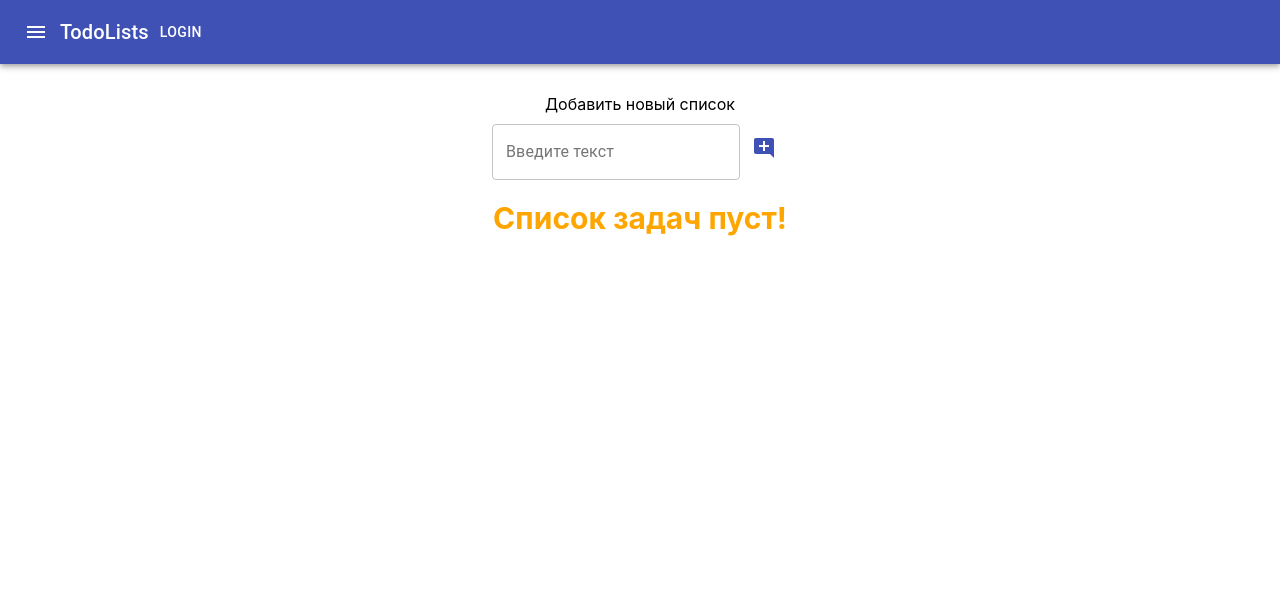
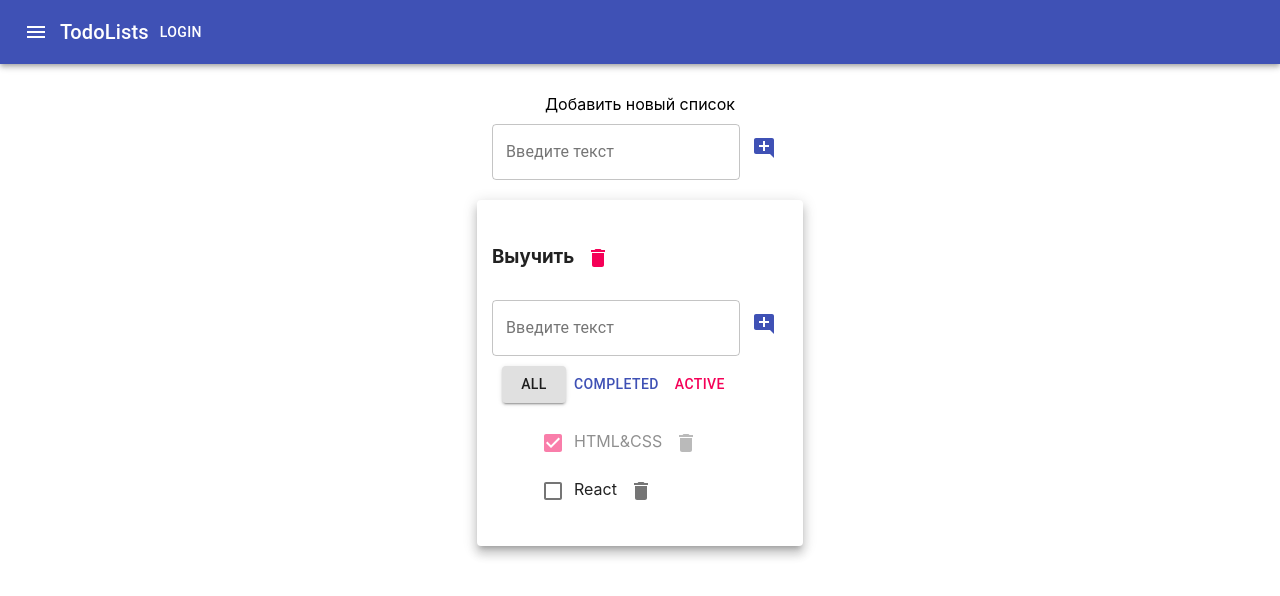
Before and after one commit to Crash2022/Samurai-TodoList, a React (Create React App) app: page / in a window 1280 px wide. Shown: the top 596 px of the page. Built offline with nearby package versions, Linux system fonts and the light colour scheme.

Commit message:
moving to other structure

```diff
--- a/src/AppWithRedux.tsx
+++ b/src/AppWithRedux.tsx
@@ -5,7 +5,7 @@ import './App.css';
 import {Todolist} from './components/Todolist';
 import {AddItemForm} from "./UI/AddItemForm";
 import {Menu} from "@material-ui/icons";
-import {addTodolistAC} from "./state/todolists-reducer";
+import {addTodolistAC, TodolistDomainType} from "./state/todolists-reducer";
 import {useDispatch, useSelector} from "react-redux";
 import {AppRootStateType} from "./state/store";
 import styles from './components/Todolist.module.css'
@@ -13,23 +13,21 @@ import styles from './components/Todolist.module.css'
 
 /*https://samuraitodo.herokuapp.com/*/
 
-export type FilterType = 'all' | 'active' | 'completed';
+// export type TasksListType = {
+//     [todolistId: string]: Array<TaskType>
+// }
 
-export type TaskListType = {
-    [todolistId: string]: Array<TaskType>
-}
-
-export type TodoListType = {
-    id: string
-    title: string
-    filter: FilterType
-}
-
-export type TaskType = {
-    id: string
-    title: string
-    isDone: boolean
-}
+// export type TodoListType = {
+//     id: string
+//     title: string
+//     filter: FilterType
+// }
+//
+// export type TaskType = {
+//     id: string
+//     title: string
+//     isDone: boolean
+// }
 
 export const AppWithRedux = React.memo(() => {
 
@@ -38,7 +36,7 @@ export const AppWithRedux = React.memo(() => {
     const MESSAGE_TODOS_END = 'Список задач пуст!';
 
     const dispatch = useDispatch();
-    const todolists = useSelector<AppRootStateType, Array<TodoListType>>(state => state.todolists);
+    const todolists = useSelector<AppRootStateType, Array<TodolistDomainType>>(state => state.todolists);
 
     // версия с импортом из другого файла
     //const todolists = useSelector<AppRootStateType, Array<TodoListType>>(todolistsReducer);
--- a/src/api/todolistsAPI.ts
+++ b/src/api/todolistsAPI.ts
@@ -6,10 +6,38 @@ const instance = axios.create({
     headers: {'API-KEY': '74a19bbb-094d-4af5-81dc-fc82431ac8a3'}
 })
 
-export type TodolistType = {
+export enum TaskStatuses {
+    New = 0,
+    InProgress = 1,
+    Completed = 2,
+    Draft = 3
+}
+
+export enum TaskPriorities {
+    Low = 0,
+    Middle = 1,
+    Hi = 2,
+    Urgently = 3,
+    Later = 4
+}
+
+export type TodolistAPIType = {
     id: string
     title: string
     addedDate: string
+    order: number
+}
+
+export type TaskAPIType = {
+    todoListId: string
+    id: string
+    title: string
+    status: TaskStatuses
+    priority: TaskPriorities
+    description: string
+    addedDate: string
+    startDate: string
+    deadline: string
     order: number
 }
 
@@ -39,20 +67,6 @@ type TasksResponseType = {
     totalCount: number
 }
 
-export type TaskAPIType = {
-    description: string
-    title: string
-    completed: boolean // ?
-    status: number
-    priority: number
-    startDate: string
-    deadline: string
-    id: string
-    todoListId: string
-    order: number
-    addedDate: string
-}
-
 export type TaskUpdateAPIType = {
     description?: string
     title?: string
@@ -66,14 +80,14 @@ export const todolistsAPI = {
     getTodolists() {
         return (
             instance
-                .get<Array<TodolistType>>('todo-lists', {})
+                .get<Array<TodolistAPIType>>('todo-lists', {})
                 .then(response => response.data)
         )
     },
     createTodolist(title: string) {
         return (
             instance
-                .post<TodolistsResponseType<{ item: TodolistType }>>
+                .post<TodolistsResponseType<{ item: TodolistAPIType }>>
                 ('todo-lists', {title: title}, {})
                 .then(response => response.data)
         )
--- a/src/components/Task.tsx
+++ b/src/components/Task.tsx
@@ -4,13 +4,13 @@ import styles from './Todolist.module.css'
 import {EditableSpan} from "../UI/EditableSpan";
 import {Checkbox, IconButton} from "@material-ui/core";
 import {Delete} from "@material-ui/icons";
-import {TaskType} from "../AppWithRedux";
 import {changeTaskStatusAC, changeTaskTitleAC, removeTaskAC} from "../state/tasks-reducer";
 import {useDispatch} from "react-redux";
+import {TaskAPIType} from "../api/todolistsAPI";
 
 export type TaskPropsType = {
     todolistId: string
-    task: TaskType
+    task: TaskAPIType
 }
 
 export const Task = React.memo((props: TaskPropsType) => {
@@ -33,8 +33,8 @@ export const Task = React.memo((props: TaskPropsType) => {
     },[props.todolistId, props.task.id])
 
     return (
-        <li key={v1()} className={props.task.isDone ? styles.isDoneTask : ''}>
-            <Checkbox checked={props.task.isDone}
+        <li key={v1()} className={props.task.status ? styles.isDoneTask : ''}>
+            <Checkbox checked={props.task.status}
                       onChange={changeStatusHandler}
             />
             <EditableSpan title={props.task.title}
--- a/src/components/Todolist.tsx
+++ b/src/components/Todolist.tsx
@@ -4,12 +4,12 @@ import {AddItemForm} from "../UI/AddItemForm";
 import {EditableSpan} from "../UI/EditableSpan";
 import {Button, IconButton} from "@material-ui/core";
 import {Delete} from "@material-ui/icons";
-import {FilterType, TaskType} from "../AppWithRedux";
 import {addTaskAC} from "../state/tasks-reducer";
 import {useDispatch, useSelector} from "react-redux";
 import {AppRootStateType} from "../state/store";
 import {Task} from "./Task";
 import {changeTodolistFilterAC, changeTodolistTitleAC, removeTodolistAC} from "../state/todolists-reducer";
+import {TaskAPIType} from "../api/todolistsAPI";
 
 export type TodolistPropsType = {
     todolistId: string
@@ -22,7 +22,7 @@ export const Todolist = React.memo((props: TodolistPropsType) => {
     console.log('todolist')
 
     const dispatch = useDispatch();
-    const tasksObj = useSelector<AppRootStateType, Array<TaskType>>(state => state.tasks[props.todolistId]);
+    const tasksObj = useSelector<AppRootStateType, Array<TaskAPIType>>(state => state.tasks[props.todolistId]);
 
     const MESSAGE_TASKS_END = 'Задания выполнены';
 
@@ -45,10 +45,10 @@ export const Todolist = React.memo((props: TodolistPropsType) => {
     let filteredTasks = tasksObj;
 
     if (props.filter === 'active') {
-        filteredTasks = filteredTasks.filter(f => !f.isDone);
+        filteredTasks = filteredTasks.filter(f => !f.status);
     }
     if (props.filter === 'completed') {
-        filteredTasks = filteredTasks.filter(f => f.isDone);
+        filteredTasks = filteredTasks.filter(f => f.status);
     }
 
     return (
--- a/src/state/tasks-reducer.ts
+++ b/src/state/tasks-reducer.ts
@@ -1,7 +1,71 @@
-import {TaskListType} from "../AppWithRedux";
 import {v1} from "uuid";
 import {AddTodolistACType, RemoveTodolistACType,
-    /*todolistId1, todolistId2*/} from "./todolists-reducer";
+    todolistId1, todolistId2} from "./todolists-reducer";
+import {TaskAPIType, TaskPriorities, TaskStatuses} from "../api/todolistsAPI";
+
+export type TasksListType = {
+    [todolistId: string]: Array<TaskAPIType>
+}
+
+// иной метод типизации initialState
+// type StateType = typeof initialState
+
+const initialState: TasksListType = {
+    [todolistId1]: [
+        {todoListId: 'todolistId1', id: v1(), title: 'HTML&CSS',
+            status: TaskStatuses.Completed, priority: TaskPriorities.Middle,
+            description: '', addedDate: '', startDate: '', deadline: '', order: 0},
+        {todoListId: 'todolistId1', id: v1(), title: 'React',
+            status: TaskStatuses.New, priority: TaskPriorities.Hi,
+            description: '', addedDate: '', startDate: '', deadline: '', order: 0}
+    ],
+    [todolistId2]: [
+        {todoListId: 'todolistId2', id: v1(), title: 'Notebook',
+            status: TaskStatuses.New, priority: TaskPriorities.Low,
+            description: '', addedDate: '', startDate: '', deadline: '', order: 0},
+        {todoListId: 'todolistId2', id: v1(), title: 'New Bike',
+            status: TaskStatuses.Completed, priority: TaskPriorities.Later,
+            description: '', addedDate: '', startDate: '', deadline: '', order: 0}
+    ]
+}
+
+// const initialState: TasksListType = { };
+
+export const tasksReducer = (state: TasksListType = initialState, action: ActionTypes): TasksListType => {
+    switch (action.type) {
+        case 'REMOVE_TASK': {
+            return {...state, [action.todolistId]: state[action.todolistId].filter(t => t.id !== action.taskId)};
+        }
+        case 'ADD_TASK': {
+            const newTask = {todolistId: action.todolistId, id: v1(), title: action.titleInput,
+                status: TaskStatuses.New, priority: TaskPriorities.Low,
+                description: '', addedDate: '', startDate: '', deadline: '', order: 0};
+            return {...state, [action.todolistId]: [newTask,...state[action.todolistId]]};
+        }
+        case 'CHANGE_TASK_STATUS': {
+            return {...state, [action.todolistId]:
+                    state[action.todolistId].map( el => el.id === action.taskId ? {...el, status: action.status} : el)};
+        }
+        case 'CHANGE_TASK_TITLE': {
+            return {...state, [action.todolistId]:
+                    state[action.todolistId].map( el => el.id === action.taskId ? {...el, title: action.title} : el)};
+        }
+        case 'REMOVE_TODOLIST': {
+            // const {[action.todolistId]: [], ...rest} = {...state} //другой способ через деструктуризацию
+            const stateCopy = {...state};
+            delete stateCopy[action.id];
+            return stateCopy;
+        }
+        case 'ADD_NEW_TODOLIST': {
+            return { ...state, [action.todolistId]: [] };
+        }
+        default:
+            //throw new Error("I don't know action type!");
+            return state;
+    }
+}
+
+/*-----------------------------------------------------------------------------------*/
 
 type ActionTypes =
     RemoveTaskACType |
@@ -40,57 +104,3 @@ export const changeTaskTitleAC = (todolistId: string, taskId: string, title: str
     taskId,
     title
 } as const)
-
-/*-----------------------------------------------------------------------------------*/
-
-// иной метод типизации initialState
-// type StateType = typeof initialState
-
-/*const initialState: TaskListType = {
-    [todolistId1]: [
-        {id: v1(), title: "HTML&CSS", isDone: true},
-        {id: v1(), title: "JS", isDone: true},
-        {id: v1(), title: "ReactJS", isDone: false},
-        {id: v1(), title: "React Native", isDone: false}
-    ],
-    [todolistId2]: [
-        {id: v1(), title: "Notebook", isDone: true},
-        {id: v1(), title: "Bread", isDone: false},
-        {id: v1(), title: "Bike", isDone: false},
-        {id: v1(), title: "Mango", isDone: true}
-    ]
-}*/
-
-const initialState: TaskListType = { };
-
-export const tasksReducer = (state: TaskListType = initialState, action: ActionTypes): TaskListType => {
-    switch (action.type) {
-        case 'REMOVE_TASK': {
-            return {...state, [action.todolistId]: state[action.todolistId].filter(t => t.id !== action.taskId)};
-        }
-        case 'ADD_TASK': {
-            const newTask = {id: v1(), title: action.titleInput, isDone: false};
-            return {...state, [action.todolistId]: [newTask,...state[action.todolistId]]};
-        }
-        case 'CHANGE_TASK_STATUS': {
-            return {...state, [action.todolistId]:
-                    state[action.todolistId].map( el => el.id === action.taskId ? {...el, isDone: action.isDone} : el)};
-        }
-        case 'CHANGE_TASK_TITLE': {
-            return {...state, [action.todolistId]:
-                    state[action.todolistId].map( el => el.id === action.taskId ? {...el, title: action.title} : el)};
-        }
-        case 'REMOVE_TODOLIST': {
-            // const {[action.todolistId]: [], ...rest} = {...state} //другой способ через деструктуризацию
-            const stateCopy = {...state};
-            delete stateCopy[action.id];
-            return stateCopy;
-        }
-        case 'ADD_NEW_TODOLIST': {
-            return { ...state, [action.todolistId]: [] };
-        }
-        default:
-            //throw new Error("I don't know action type!");
-            return state;
-    }
-}
--- a/src/state/todolists-reducer.ts
+++ b/src/state/todolists-reducer.ts
@@ -1,5 +1,48 @@
-import {FilterType, TodoListType} from "../AppWithRedux";
 import {v1} from "uuid";
+import {TodolistAPIType} from "../api/todolistsAPI";
+
+export type FilterType = 'all' | 'active' | 'completed';
+
+export type TodolistDomainType = TodolistAPIType & {
+    filter: FilterType
+}
+
+export let todolistId1 = v1();
+export let todolistId2 = v1();
+
+// иной метод типизации initialState
+// type StateType = typeof initialState
+
+const initialState: Array<TodolistDomainType> = [
+    {id: todolistId1, title: 'Выучить', filter: 'all', addedDate: '', order: 0}/*,
+    {id: todolistId2, title: 'Купить', filter: 'all'}*/
+]
+
+// const initialState: Array<TodolistDomainType> = [ ];
+
+export const todolistsReducer = (state: Array<TodolistDomainType> = initialState,
+                                 action: ActionTypes): Array<TodolistDomainType> => {
+    switch (action.type) {
+        case 'REMOVE_TODOLIST': {
+            return state.filter(t => t.id !== action.id);
+        }
+        case 'ADD_NEW_TODOLIST': {
+            return [{id: action.todolistId, title: action.title,
+                filter: 'all' as FilterType, addedDate: '', order: 0}, ...state];
+        }
+        case 'CHANGE_TODOLIST_TITLE': {
+            return state.map(el => el.id === action.id ? {...el, title: action.title} : el);
+        }
+        case 'CHANGE_TODOLIST_FILTER': {
+            return state.map(el => el.id === action.id ? {...el, filter: action.filter} : el);
+        }
+        default:
+            //throw new Error("I don't know action type!");
+            return state;
+    }
+}
+
+/*-----------------------------------------------------------------------------------*/
 
 type ActionTypes =
     AddTodolistACType |
@@ -31,38 +74,3 @@ export const changeTodolistFilterAC = (id: string, filter: FilterType) => ({
     type: 'CHANGE_TODOLIST_FILTER',
     id, filter
 } as const)
-
-/*-----------------------------------------------------------------------------------*/
-
-export let todolistId1 = v1();
-export let todolistId2 = v1();
-
-// иной метод типизации initialState
-// type StateType = typeof initialState
-
-/*const initialState: Array<TodoListType> = [
-    {id: todolistId1, title: 'Выучить', filter: 'all'},
-    {id: todolistId2, title: 'Купить', filter: 'all'}
-]*/
-
-const initialState: Array<TodoListType> = [ ];
-
-export const todolistsReducer = (state: Array<TodoListType> = initialState, action: ActionTypes): Array<TodoListType> => {
-    switch (action.type) {
-        case 'REMOVE_TODOLIST': {
-            return state.filter(t => t.id !== action.id);
-        }
-        case 'ADD_NEW_TODOLIST': {
-            return [{id: action.todolistId, title: action.title, filter: 'all' as FilterType}, ...state];
-        }
-        case 'CHANGE_TODOLIST_TITLE': {
-            return state.map(el => el.id === action.id ? {...el, title: action.title} : el);
-        }
-        case 'CHANGE_TODOLIST_FILTER': {
-            return state.map(el => el.id === action.id ? {...el, filter: action.filter} : el);
-        }
-        default:
-            //throw new Error("I don't know action type!");
-            return state;
-    }
-}
```
Also changed, not shown: 2 other files (tests, documents, lock files or other folders).
